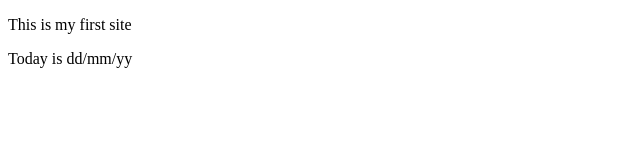
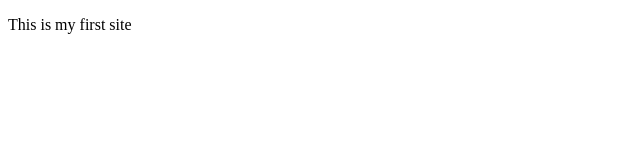
Before and after one commit to fess3000/repo2, a website: page site/index.html in a window 1280 px wide. Shown: the whole page, without its empty margins (0-640 px from the left). Drawn offline with Linux system fonts and the light colour scheme.

```diff
--- a/site/index.html
+++ b/site/index.html
@@ -6,6 +6,6 @@
 </head>
 <body>
     <p>This is my first site</p>
-    <p>Today is dd/mm/yy</p>
+    <p></p>
 </body>
 </html>
```
